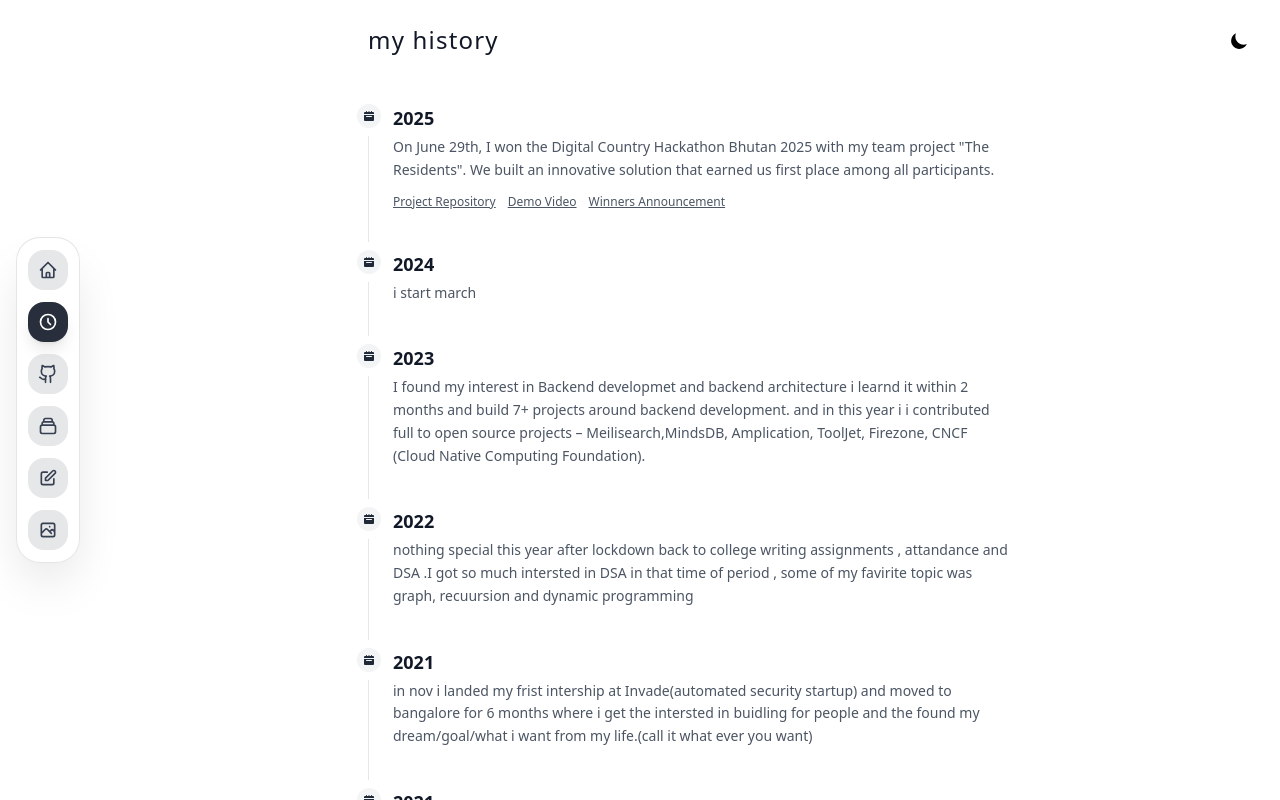
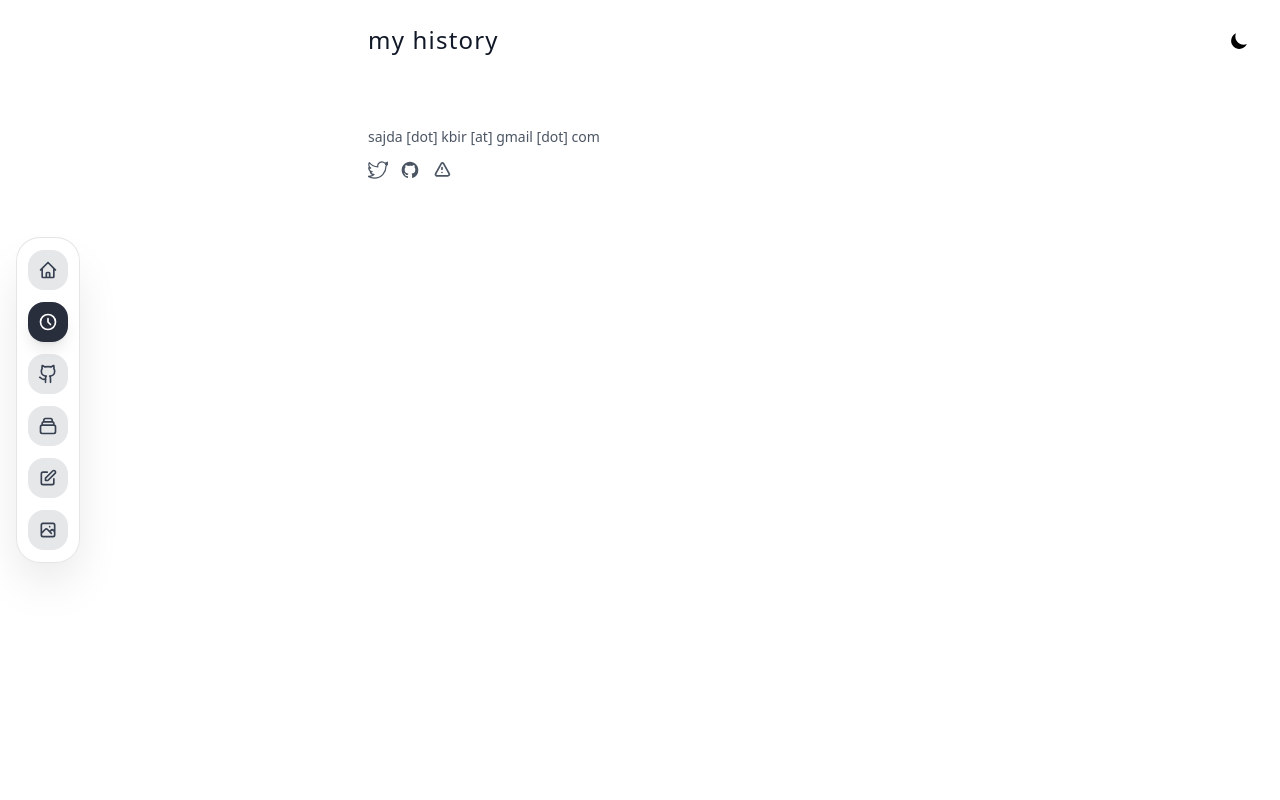
Before and after one commit to sajdakabir/saju, a Next.js app: page /history in a window 1280 px wide. Built offline with nearby package versions, Linux system fonts and the light colour scheme.

Commit message:
feat: update homepage to link to open-source contributions and comment out history link

```diff
--- a/src/app/history/page.tsx
+++ b/src/app/history/page.tsx
@@ -20,51 +20,51 @@ const getInitialTheme = () => {
 };
 
 const history = [
-  {
-    year: '2025',
-    event: 'On June 29th, I won the Digital Country Hackathon Bhutan 2025 with my team project "The Residents". We built an innovative solution that earned us first place among all participants.',
-    links: [
-      { text: 'Project Repository', url: 'https://github.com/ZerraHQ/digital-country-hackathon-bhutan-2025/tree/main/the-residents' },
-      { text: 'Demo Video', url: 'https://www.loom.com/share/4e04841cfa3648248967972fe110a6d8?sid=cb69eaa4-6bc8-40be-889b-201ef74f14ec' },
-      { text: 'Winners Announcement', url: 'https://x.com/dsh_india/status/1941068196376969463?s=20' }
-    ]
-  },
-  {
-    year: '2024',
-    event: 'i start march ',
-  },
-  {
-    year: '2023',
-    event: 'I found my interest in Backend developmet and backend architecture i learnd it within 2 months and build 7+ projects around backend development. and in this year i i contributed full to open source projects – Meilisearch,MindsDB, Amplication,  ToolJet, Firezone, CNCF (Cloud Native Computing Foundation).',
-  },
-  {
-    year: '2022',
-    event: 'nothing special this year after lockdown back to college writing assignments , attandance and DSA .I got so much intersted in DSA in that time of period , some of my favirite topic was  graph, recuursion and dynamic programming',
-  },
-  {
-    year: '2021',
-    event: 'in nov i landed my frist intership at  Invade(automated security startup) and moved to bangalore for 6 months where i get the intersted in buidling for people and the found my dream/goal/what i want from my life.(call it what ever you want)',
-  },
-  {
-    year: '2021',
-    event: 'in 27th of june i create my github account and started learning coding using laptop',
-  },
-  {
-    year: '2020',
-    event: 'I got my frist ever laptop in my life. and for an year i dont touched my laptop i did code in pen and paper 😂',
-  },
-  {
-    year: '2019',
-    event: 'In university i saw some students writting some meaning less english words and that turn into beatiful websites/games. I got inspersided by it. so i took engineering admission test without telling my parents, and got into it.',
-  },
-  {
-    year: '2018',
-    event: 'i gave my 12th board exam and got 93 in math. So i took admission in mathemetics honours. And got my first ever phone and access to internet.',
-  },
-  {
-    year: '2001',
-    event: 'Born in Plassy, Calcutta, India.',
-  },
+  // {
+  //   year: '2025',
+  //   event: 'On June 29th, I won the Digital Country Hackathon Bhutan 2025 with my team project "The Residents". We built an innovative solution that earned us first place among all participants.',
+  //   links: [
+  //     { text: 'Project Repository', url: 'https://github.com/ZerraHQ/digital-country-hackathon-bhutan-2025/tree/main/the-residents' },
+  //     { text: 'Demo Video', url: 'https://www.loom.com/share/4e04841cfa3648248967972fe110a6d8?sid=cb69eaa4-6bc8-40be-889b-201ef74f14ec' },
+  //     { text: 'Winners Announcement', url: 'https://x.com/dsh_india/status/1941068196376969463?s=20' }
+  //   ]
+  // },
+  // {
+  //   year: '2024',
+  //   event: 'i start march ',
+  // },
+  // {
+  //   year: '2023',
+  //   event: 'I found my interest in Backend developmet and backend architecture i learnd it within 2 months and build 7+ projects around backend development. and in this year i i contributed full to open source projects – Meilisearch, Amplication,  ToolJet, Firezone',
+  // },
+  // {
+  //   year: '2022',
+  //   event: 'nothing special this year after lockdown back to college writing assignments , attandance and DSA .I got so much intersted in DSA in that time of period , some of my favirite topic was  graph, recuursion and dynamic programming',
+  // },
+  // {
+  //   year: '2021',
+  //   event: 'in nov i landed my frist intership at  Invade(automated security startup) and moved to bangalore for 6 months where i get the intersted in buidling for people',
+  // },
+  // {
+  //   year: '2021',
+  //   event: 'in 27th of june i create my github account and started learning coding using laptop',
+  // },
+  // {
+  //   year: '2020',
+  //   event: 'I got my frist ever laptop in my life. and for an year i dont touched my laptop i did code in pen and paper 😂',
+  // },
+  // {
+  //   year: '2019',
+  //   event: 'In university i saw some students writting some meaning-less english words and that turn into beatiful websites/games. I got inspersided by it. so i took engineering admission test without telling my parents, and got into it.',
+  // },
+  // {
+  //   year: '2018',
+  //   event: 'i gave my 12th board exam and got 93 in math. So i took admission in mathemetics honours. And got my first ever phone and access to the internet.',
+  // },
+  // {
+  //   year: '2001',
+  //   event: 'Born in Plassy, Calcutta, India.',
+  // },
 ];
 
 export default function HistoryPage() {
--- a/src/app/page.tsx
+++ b/src/app/page.tsx
@@ -95,12 +95,21 @@ export default function Home() {
 
                 {/* <p className="max-w-xl">To know more about me, take a look at my <Link href="/history" className="underline hover:no-underline">history</Link>.</p> */}
 
-                <div className="pt-1">
+                {/* <div className="pt-1">
                   <SmoothLink
                     href="/history"
                     className="text-[14px] text-gray-600 dark:text-gray-300 hover:underline cursor-pointer transition-colors"
                   >
                     see my history
+                  </SmoothLink>
+                </div> */}
+
+                 <div className="pt-1">
+                  <SmoothLink
+                    href="/contributions"
+                    className="text-[14px] text-gray-600 dark:text-gray-300 hover:underline cursor-pointer transition-colors"
+                  >
+                    see my  open-source contributions
                   </SmoothLink>
                 </div>
 
```
